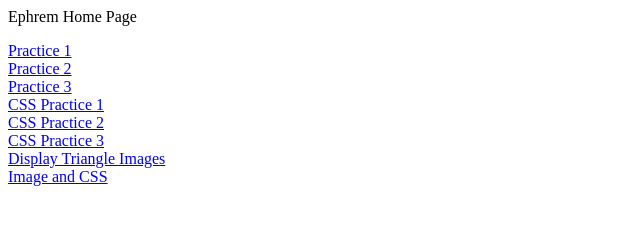
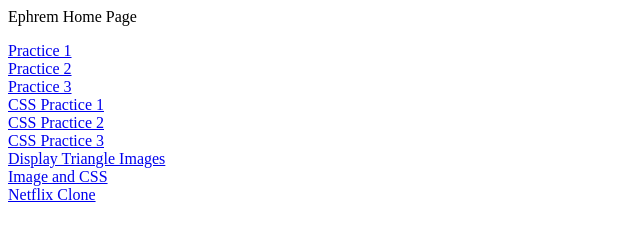
Before and after one commit to EphremG/ephremg.github.io, a plain HTML site: page index.html in a window 1280 px wide. Shown: the whole page, without its empty margins (0-640 px from the left). Drawn offline with Linux system fonts and the light colour scheme.

Commit message:
netflix link added to index page

```diff
--- a/index.html
+++ b/index.html
@@ -11,6 +11,9 @@
   <a href="/css/practice2.html">CSS Practice 3</a></br>
   <a href="/css/triangleImage.html">Display Triangle Images</a></br>
   <a href="/css/image.html">Image and CSS</a></br>
+
+  <a href="/netflix/index.html">Netflix Clone</a></br>
+
 </body>
 
 </html>
```
